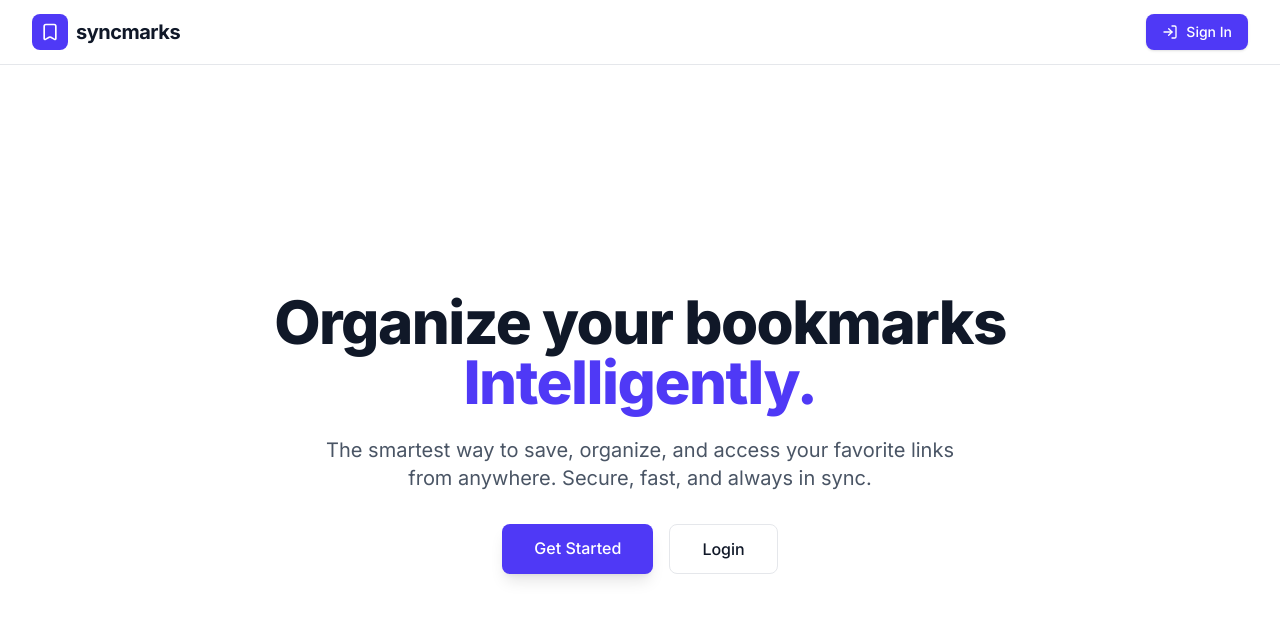
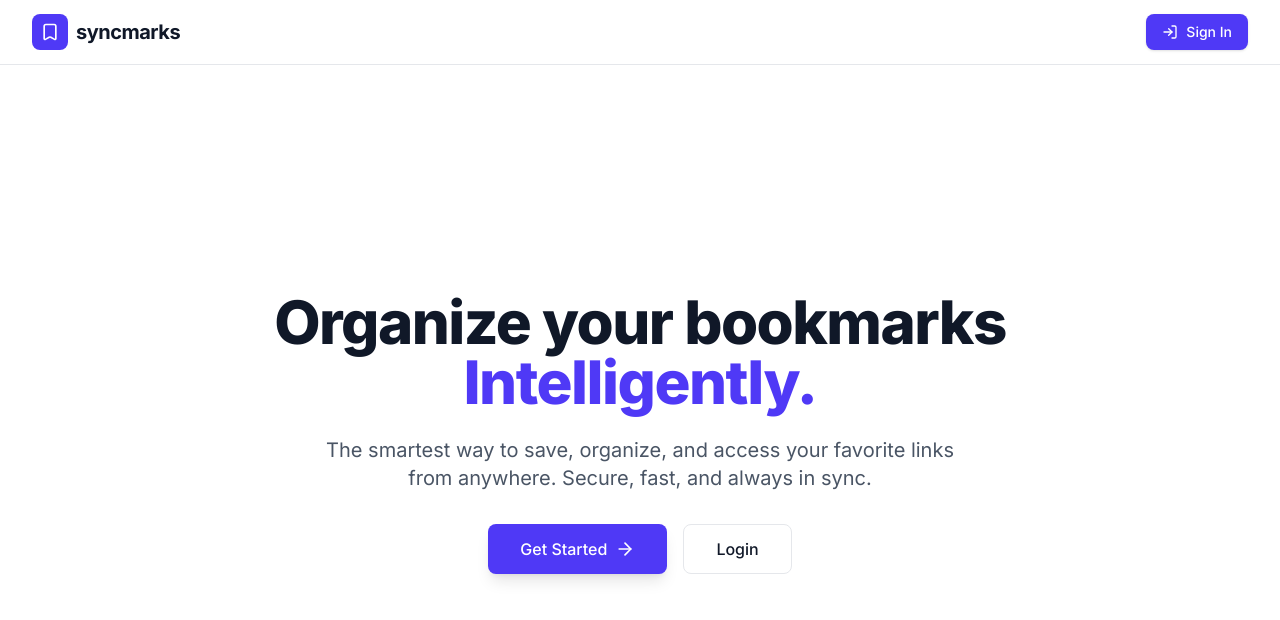
Before and after one commit to vedchaudhari/smart-book-app, a Next.js app: page / in a window 1280 px wide. Shown: the top 620 px of the page. Built offline with nearby package versions, Linux system fonts and the light colour scheme; no server answers.

Commit message:
feat: Implement initial landing page with dynamic authentication buttons based on user login status.

```diff
--- a/app/page.tsx
+++ b/app/page.tsx
@@ -1,5 +1,4 @@
-import { redirect } from "next/navigation";
-import { createClient } from "@/lib/supabaseClient";
+import HeroAuthButtons from "@/components/HeroAuthButtons";
 
 export default function Home() {
   return (
@@ -12,20 +11,7 @@ export default function Home() {
         The smartest way to save, organize, and access your favorite links from anywhere.
         Secure, fast, and always in sync.
       </p>
-      <div className="flex gap-4">
-        <a
-          href="/dashboard"
-          className="px-8 py-3 bg-indigo-600 hover:bg-indigo-700 text-white rounded-lg font-medium transition-all shadow-lg hover:shadow-xl transform hover:-translate-y-0.5"
-        >
-          Get Started
-        </a>
-        <a
-          href="/login"
-          className="px-8 py-3 bg-white dark:bg-zinc-800 border border-gray-200 dark:border-zinc-700 text-gray-900 dark:text-white rounded-lg font-medium hover:bg-gray-50 dark:hover:bg-zinc-700 transition-all"
-        >
-          Login
-        </a>
-      </div>
+      <HeroAuthButtons />
     </div>
   );
 }
--- /dev/null
+++ b/components/HeroAuthButtons.tsx
@@ -0,0 +1,69 @@
+"use client";
+
+import { createClient } from "@/lib/supabaseClient";
+import { useEffect, useState } from "react";
+import type { User, AuthChangeEvent, Session } from "@supabase/supabase-js";
+import Link from "next/link";
+import { ArrowRight, LayoutDashboard } from "lucide-react";
+
+export default function HeroAuthButtons() {
+    const supabase = createClient();
+    const [user, setUser] = useState<User | null>(null);
+    const [loading, setLoading] = useState(true);
+
+    useEffect(() => {
+        const getUser = async () => {
+            const { data: { user } } = await supabase.auth.getUser();
+            setUser(user);
+            setLoading(false);
+        };
+        getUser();
+
+        const { data: { subscription } } = supabase.auth.onAuthStateChange((_event: AuthChangeEvent, session: Session | null) => {
+            setUser(session?.user ?? null);
+        });
+
+        return () => subscription.unsubscribe();
+    }, []);
+
+    if (loading) {
+        return (
+            <div className="flex gap-4 justify-center">
+                <div className="w-32 h-12 bg-gray-200 dark:bg-zinc-800 animate-pulse rounded-lg"></div>
+                <div className="w-32 h-12 bg-gray-200 dark:bg-zinc-800 animate-pulse rounded-lg"></div>
+            </div>
+        );
+    }
+
+    if (user) {
+        return (
+            <div className="flex gap-4 justify-center">
+                <Link
+                    href="/dashboard"
+                    className="flex items-center gap-2 px-8 py-3 bg-indigo-600 hover:bg-indigo-700 text-white rounded-lg font-medium transition-all shadow-lg hover:shadow-xl transform hover:-translate-y-0.5"
+                >
+                    <LayoutDashboard className="w-5 h-5" />
+                    Go to Dashboard
+                </Link>
+            </div>
+        );
+    }
+
+    return (
+        <div className="flex gap-4 justify-center">
+            <Link
+                href="/login"
+                className="flex items-center gap-2 px-8 py-3 bg-indigo-600 hover:bg-indigo-700 text-white rounded-lg font-medium transition-all shadow-lg hover:shadow-xl transform hover:-translate-y-0.5"
+            >
+                Get Started
+                <ArrowRight className="w-5 h-5" />
+            </Link>
+            <Link
+                href="/login"
+                className="px-8 py-3 bg-white dark:bg-zinc-800 border border-gray-200 dark:border-zinc-700 text-gray-900 dark:text-white rounded-lg font-medium hover:bg-gray-50 dark:hover:bg-zinc-700 transition-all"
+            >
+                Login
+            </Link>
+        </div>
+    );
+}
```
